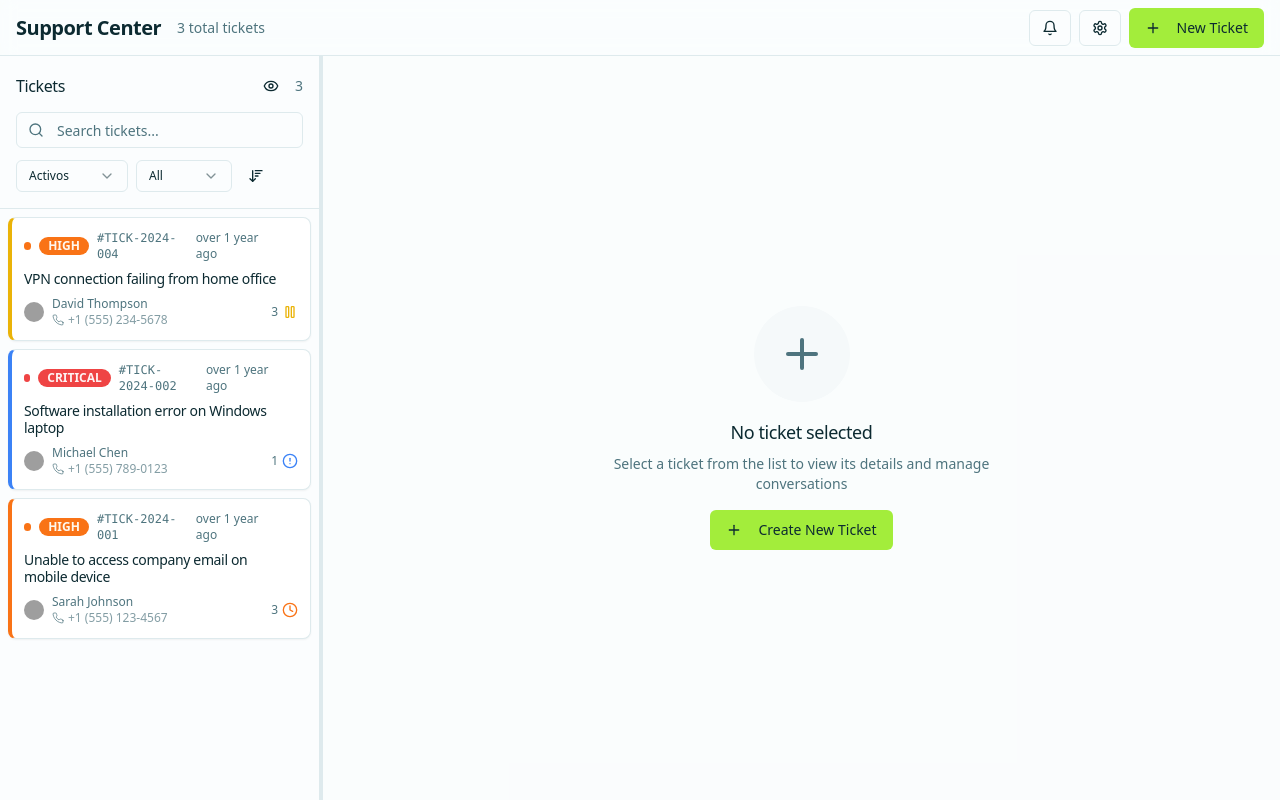
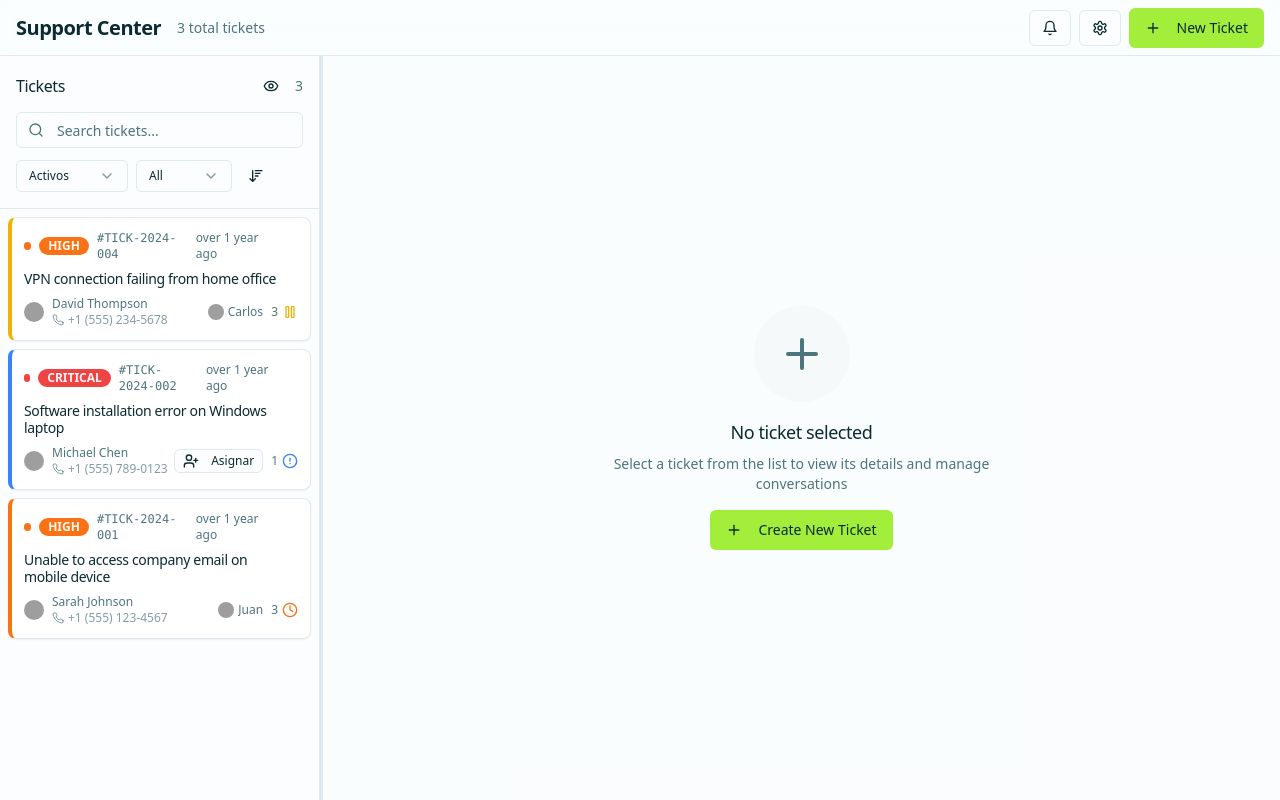
Before and after one commit to branzontech/helpdesk-insights-dashboard, a React (Vite) app: page /tickets in a window 1280 px wide. Built offline with nearby package versions, Linux system fonts and the light colour scheme; grey boxes are pictures that could not be loaded.

Commit message:
Fix: Assign agent button not visible
The assign agent button in the ticket list is not visible. This commit ensures the button is displayed correctly.

```diff
--- a/src/components/ticket/TicketList.tsx
+++ b/src/components/ticket/TicketList.tsx
@@ -378,18 +378,32 @@ const TicketList: React.FC<TicketListProps> = ({
 
                       <div className="flex items-center space-x-2">
                         {/* Assign Agent Button */}
+                        {!ticket.assignedAgent && (
                           <Button
-                          variant="ghost"
+                            variant="outline"
                             size="sm"
-                          className="h-6 w-6 p-0 opacity-0 group-hover:opacity-100 transition-opacity"
+                            className="h-6 px-2 text-xs"
                             onClick={(e) => {
                               e.stopPropagation();
                               onAssignAgent?.(ticket.id);
                             }}
                             title="Asignar agente"
                           >
-                          <UserPlus className="h-3 w-3" />
+                            <UserPlus className="h-3 w-3 mr-1" />
+                            Asignar
                           </Button>
+                        )}
+                        {ticket.assignedAgent && (
+                          <div className="flex items-center space-x-1 text-xs text-muted-foreground">
+                            <Avatar className="h-4 w-4">
+                              <AvatarImage src={ticket.assignedAgent.avatar} />
+                              <AvatarFallback className="text-xs">
+                                {ticket.assignedAgent.name.split(' ').map(n => n[0]).join('')}
+                              </AvatarFallback>
+                            </Avatar>
+                            <span className="truncate max-w-16">{ticket.assignedAgent.name.split(' ')[0]}</span>
+                          </div>
+                        )}
 
                         <div className="flex items-center space-x-1 text-xs text-muted-foreground">
                           {ticket.messages.length > 0 && (
```
Lines whose indentation alone changed are shown as unchanged.
